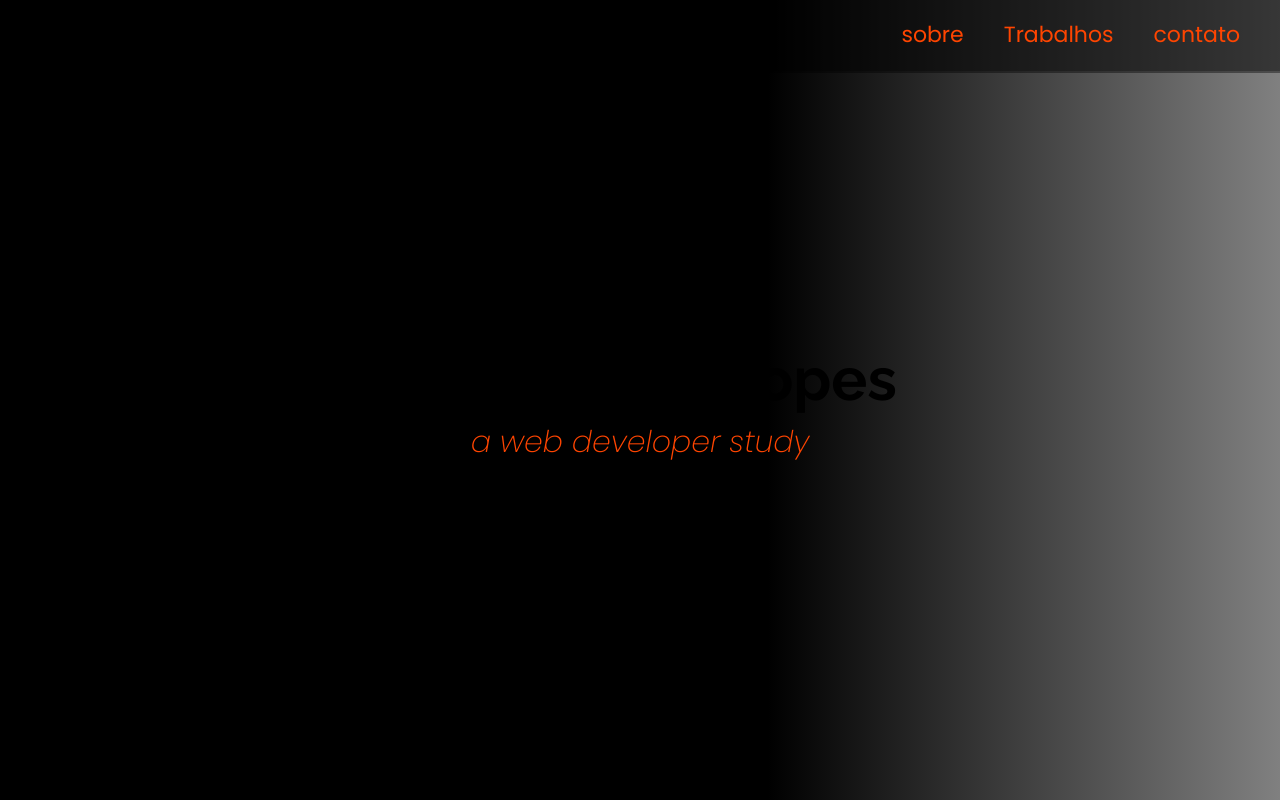
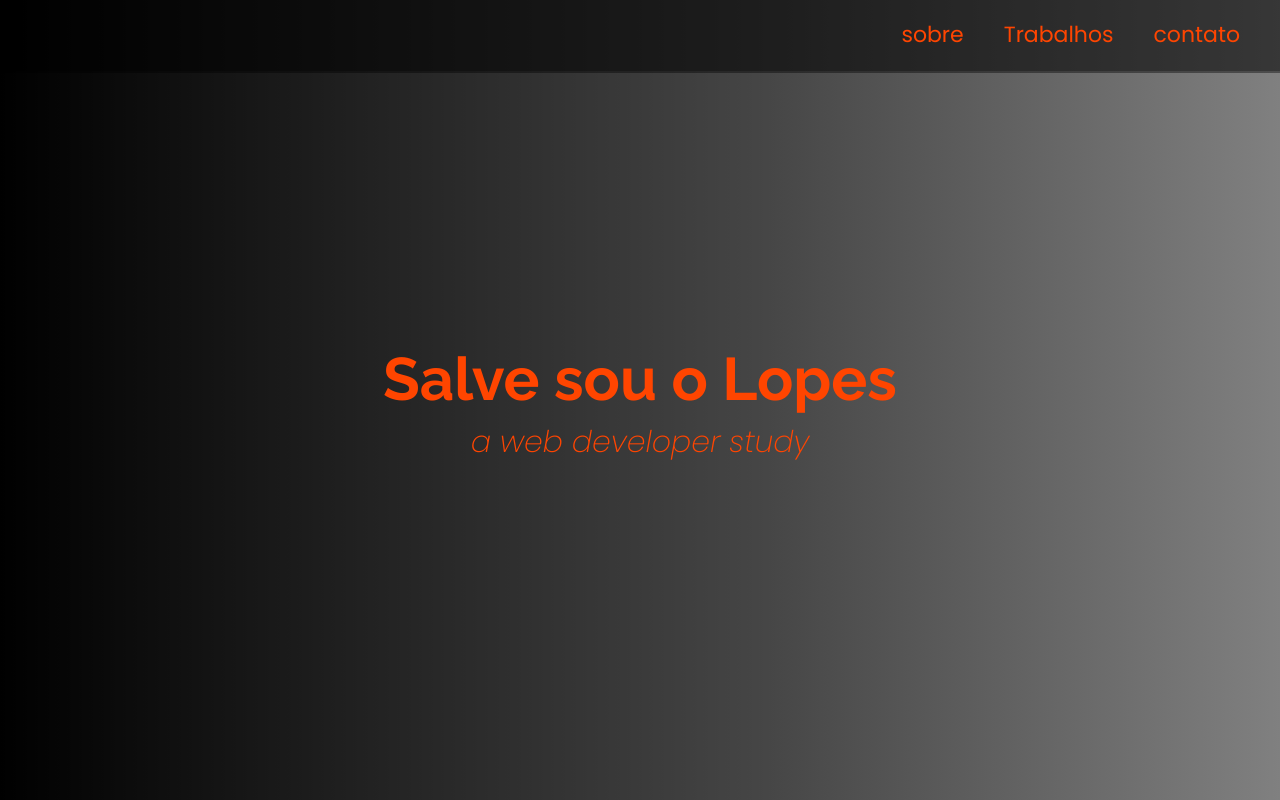
Before and after one commit to lopesgustavo01/FreeCodeCamp-, a plain HTML site: page Portfolio Webpage/index.html in a window 1280 px wide. Shown: the top 800 px of the page. Drawn offline with Linux system fonts and the light colour scheme.

Commit message:
Update styles.css

```diff
--- a/Portfolio Webpage/styles.css
+++ b/Portfolio Webpage/styles.css
@@ -122,7 +122,7 @@ img {
     align-items: center;
     width: 100%;
     height: 100vh;
-    background-color: #000;
+    color: orangered;
     background-image: linear-gradient(90deg, black 0%,
      rgba(0, 0, 0, 0.725) 60%,
      gray 100%);/* criar um fundo q escurece   */
```
